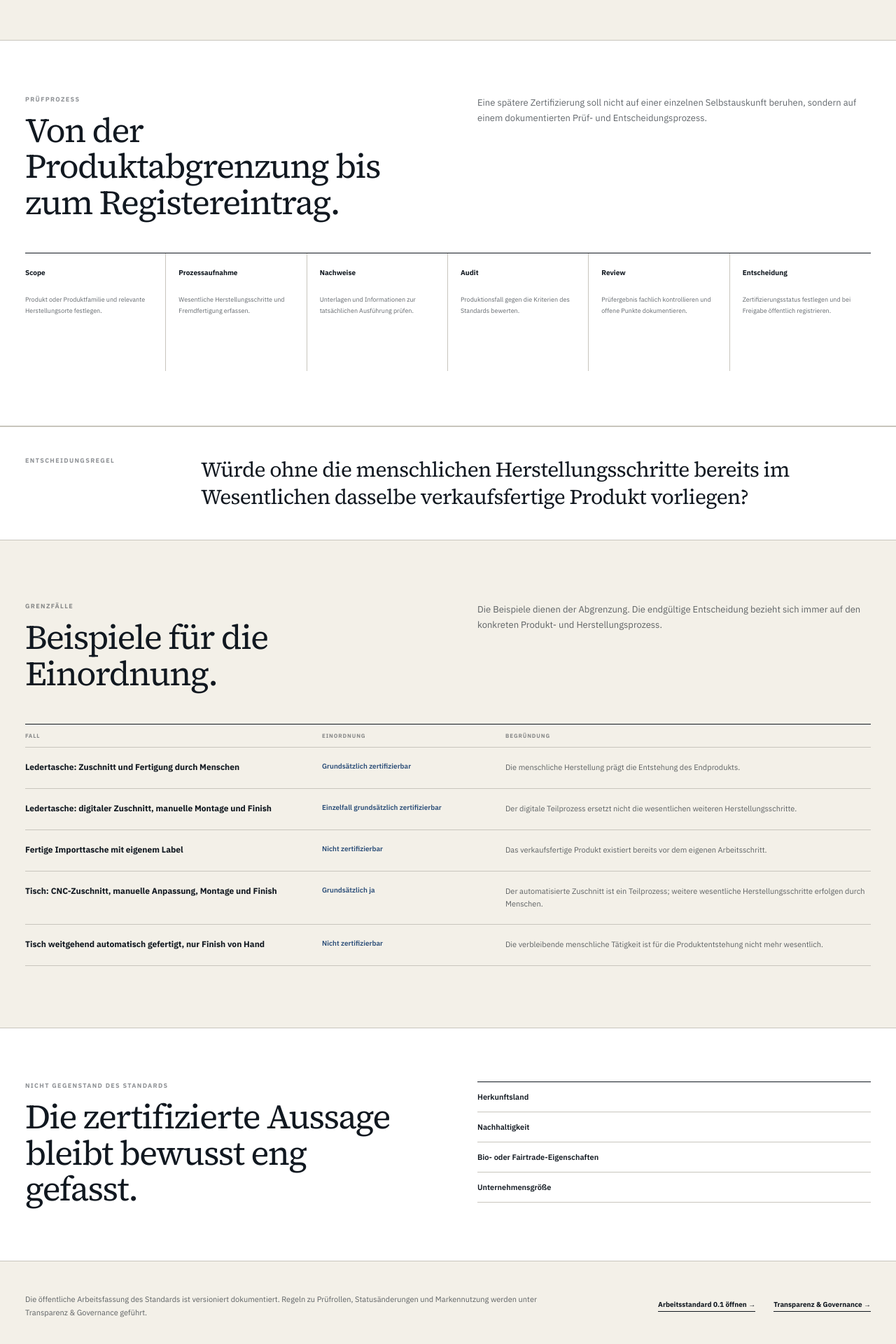
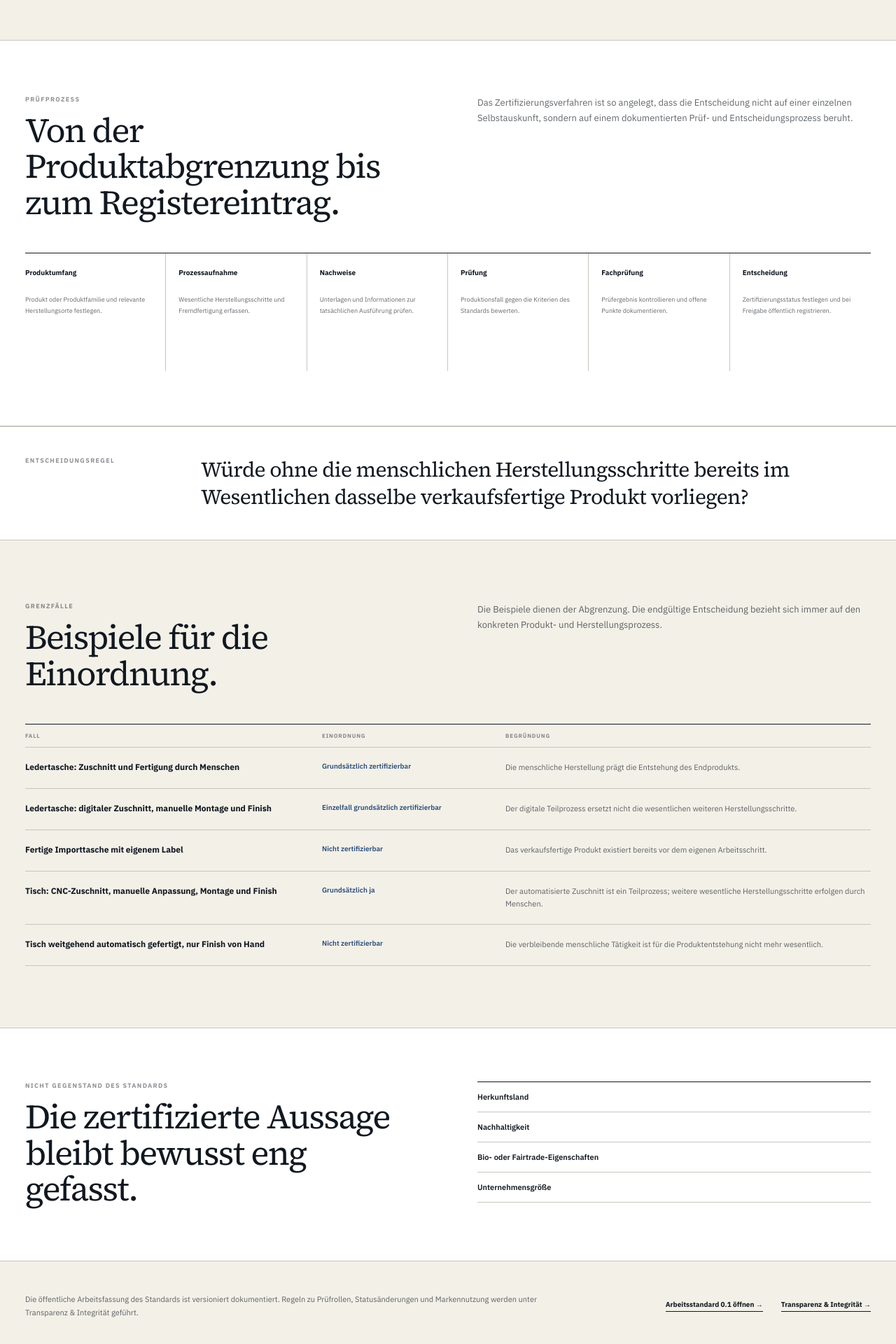
Before and after one commit to dennis-glaser-coder/human-certification-web, a Next.js app: page /standard in a window 1280 px wide. Shown: the part 1160-3080 px from the top of the page at 70% size. Built offline with nearby package versions, Linux system fonts and the light colour scheme.

Commit message:
Standardseite sprachlich und institutionell schärfen

```diff
--- a/src/app/standard/page.js
+++ b/src/app/standard/page.js
@@ -70,17 +70,17 @@ export default function StandardPage() {
               <h2>Von der Produktabgrenzung bis zum Registereintrag.</h2>
             </div>
             <p>
-              Eine spätere Zertifizierung soll nicht auf einer einzelnen Selbstauskunft beruhen,
-              sondern auf einem dokumentierten Prüf- und Entscheidungsprozess.
+              Das Zertifizierungsverfahren ist so angelegt, dass die Entscheidung nicht auf einer einzelnen Selbstauskunft,
+              sondern auf einem dokumentierten Prüf- und Entscheidungsprozess beruht.
             </p>
           </div>
 
           <div className="auditProcessGrid">
-            <article><strong>Scope</strong><p>Produkt oder Produktfamilie und relevante Herstellungsorte festlegen.</p></article>
+            <article><strong>Produktumfang</strong><p>Produkt oder Produktfamilie und relevante Herstellungsorte festlegen.</p></article>
             <article><strong>Prozessaufnahme</strong><p>Wesentliche Herstellungsschritte und Fremdfertigung erfassen.</p></article>
             <article><strong>Nachweise</strong><p>Unterlagen und Informationen zur tatsächlichen Ausführung prüfen.</p></article>
-            <article><strong>Audit</strong><p>Produktionsfall gegen die Kriterien des Standards bewerten.</p></article>
-            <article><strong>Review</strong><p>Prüfergebnis fachlich kontrollieren und offene Punkte dokumentieren.</p></article>
+            <article><strong>Prüfung</strong><p>Produktionsfall gegen die Kriterien des Standards bewerten.</p></article>
+            <article><strong>Fachprüfung</strong><p>Prüfergebnis kontrollieren und offene Punkte dokumentieren.</p></article>
             <article><strong>Entscheidung</strong><p>Zertifizierungsstatus festlegen und bei Freigabe öffentlich registrieren.</p></article>
           </div>
         </div>
@@ -137,12 +137,12 @@ export default function StandardPage() {
         <div>
           <p>
             Die öffentliche Arbeitsfassung des Standards ist versioniert dokumentiert.
-            Regeln zu Prüfrollen, Statusänderungen und Markennutzung werden unter Transparenz & Governance geführt.
+            Regeln zu Prüfrollen, Statusänderungen und Markennutzung werden unter Transparenz & Integrität geführt.
           </p>
         </div>
         <div className="standardCloseLinks">
           <Link className="textLink" href="/dokumente/standard-0-1">Arbeitsstandard 0.1 öffnen →</Link>
-          <Link className="textLink" href="/transparenz">Transparenz & Governance →</Link>
+          <Link className="textLink" href="/transparenz">Transparenz & Integrität →</Link>
         </div>
       </section>
 
```
